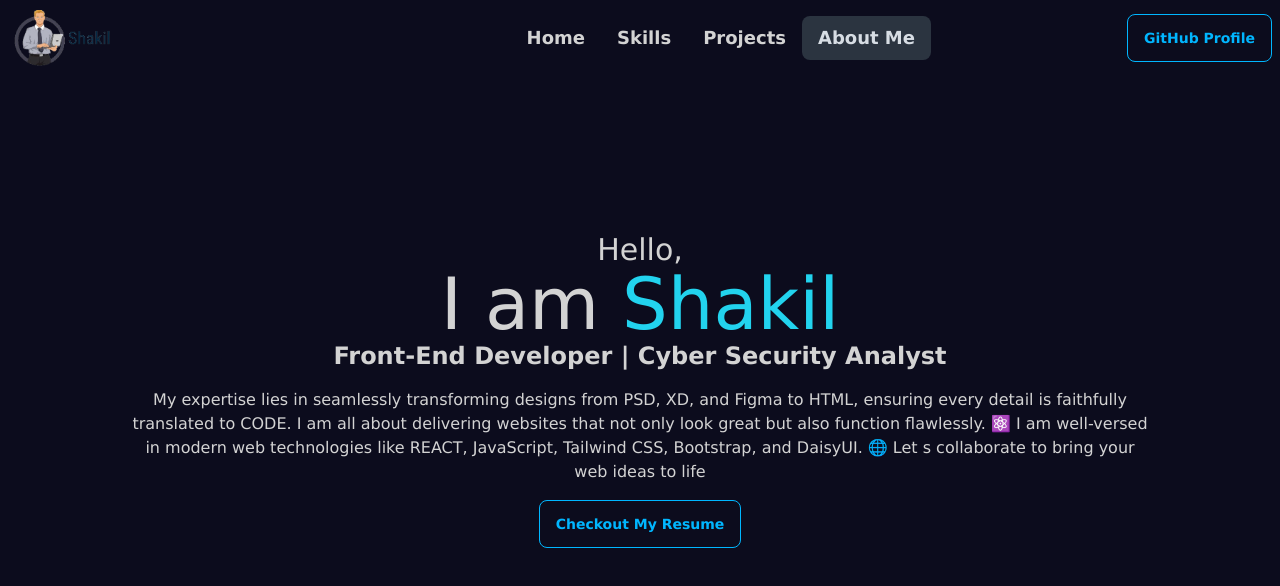
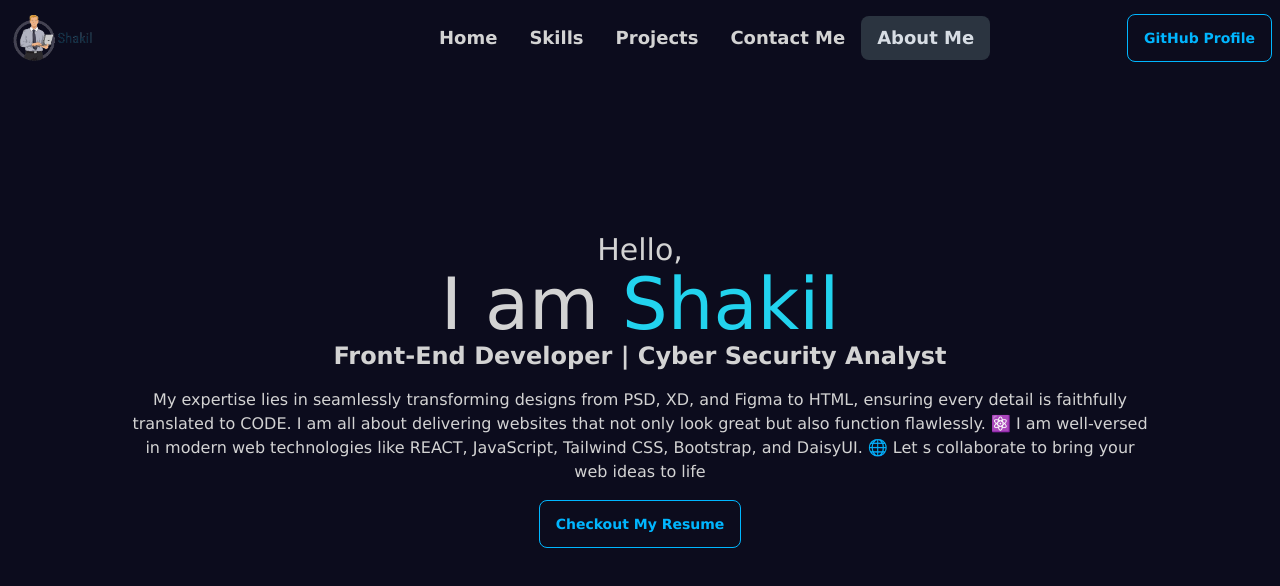
Before and after one commit to mdshakil04/my-portfolio, a React (Vite) app: page /aboutMe in a window 1280 px wide. Shown: the top 586 px of the page. Built offline with nearby package versions, Linux system fonts and the light colour scheme.

Commit message:
Contuct section added

```diff
--- /dev/null
+++ b/src/Components/ContactMe/ContactMe.jsx
@@ -0,0 +1,15 @@
+/* eslint-disable no-unused-vars */
+import React from 'react';
+
+const ContactMe = () => {
+    return (
+        <div>
+            <h2 className=' text-6xl text-center'>Get in Touch</h2>
+            <div>
+
+            </div>
+        </div>
+    );
+};
+
+export default ContactMe;
--- a/src/Components/Navbar/Navbar.jsx
+++ b/src/Components/Navbar/Navbar.jsx
@@ -14,6 +14,9 @@ const Navbar = () => {
       </li>
       <li>
         <NavLink to="/projects">Projects</NavLink>
+      </li>
+      <li>
+        <NavLink to="/contactMe">Contact Me</NavLink>
       </li>
       <li>
         <NavLink to="/aboutMe">About Me</NavLink>
--- a/src/Home/Home.jsx
+++ b/src/Home/Home.jsx
@@ -2,6 +2,7 @@ import Projects from "../Components/Projects/Projects";
 import Skills from "../Components/Skills/Skills";
 import "../../src/app.scss"
 import Hero from "./Hero/Hero";
+import ContactMe from "../Components/ContactMe/ContactMe";
 
 const Home = () => {
     return (
@@ -9,6 +10,7 @@ const Home = () => {
             <Hero></Hero>
             <Skills></Skills>
             <Projects></Projects>
+            <ContactMe></ContactMe>
         </div>
     );
 };
--- a/src/main.jsx
+++ b/src/main.jsx
@@ -11,6 +11,7 @@ import AboutMe from './Components/AboutMe/AboutMe';
 import Projects from './Components/Projects/Projects';
 import Skills from './Components/Skills/Skills';
 import ErrorPage from './Components/ErrorPage/ErrorPage';
+import ContactMe from './Components/ContactMe/ContactMe';
 const router = createBrowserRouter([
   {
     path: "/",
@@ -33,6 +34,10 @@ const router = createBrowserRouter([
         path:"/aboutMe",
         element:<AboutMe></AboutMe>
       },
+      {
+        path:"/contactMe",
+        element:<ContactMe></ContactMe>
+      }
     ]
   },
 ]);
```
